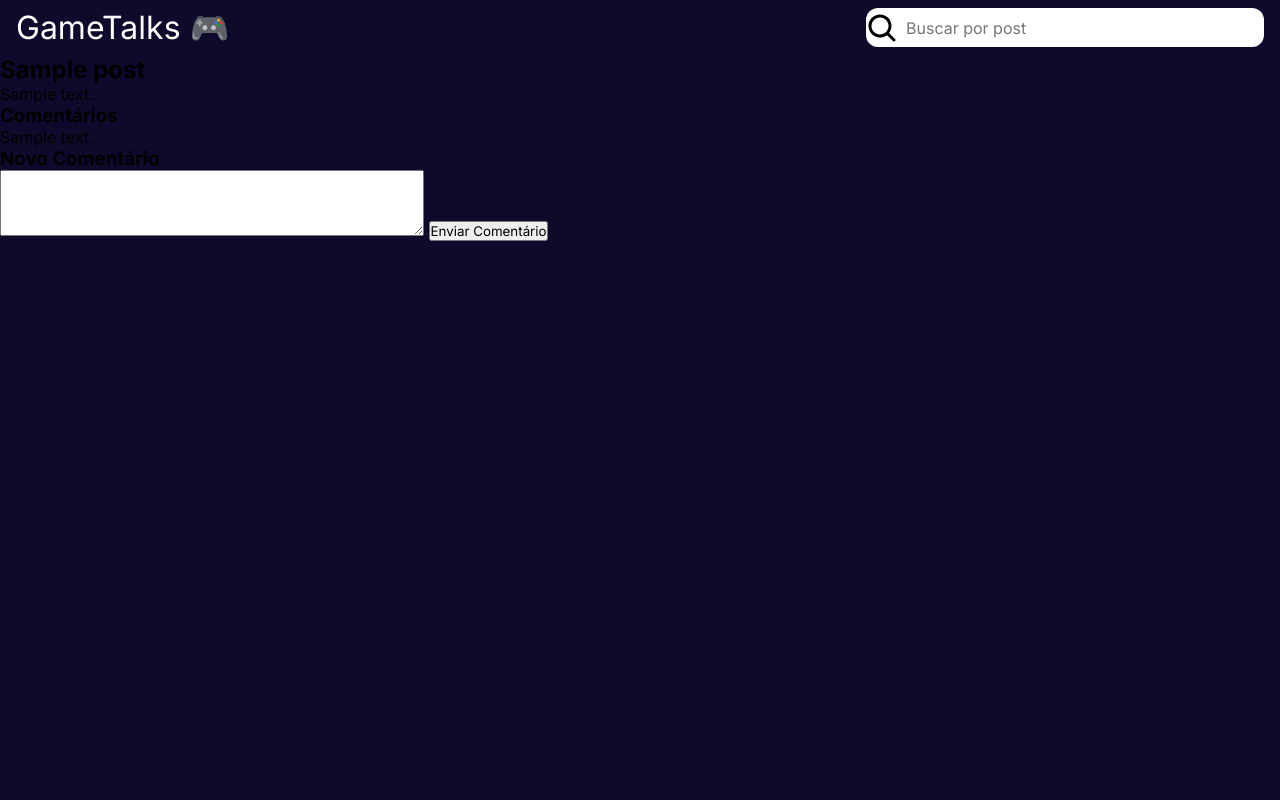
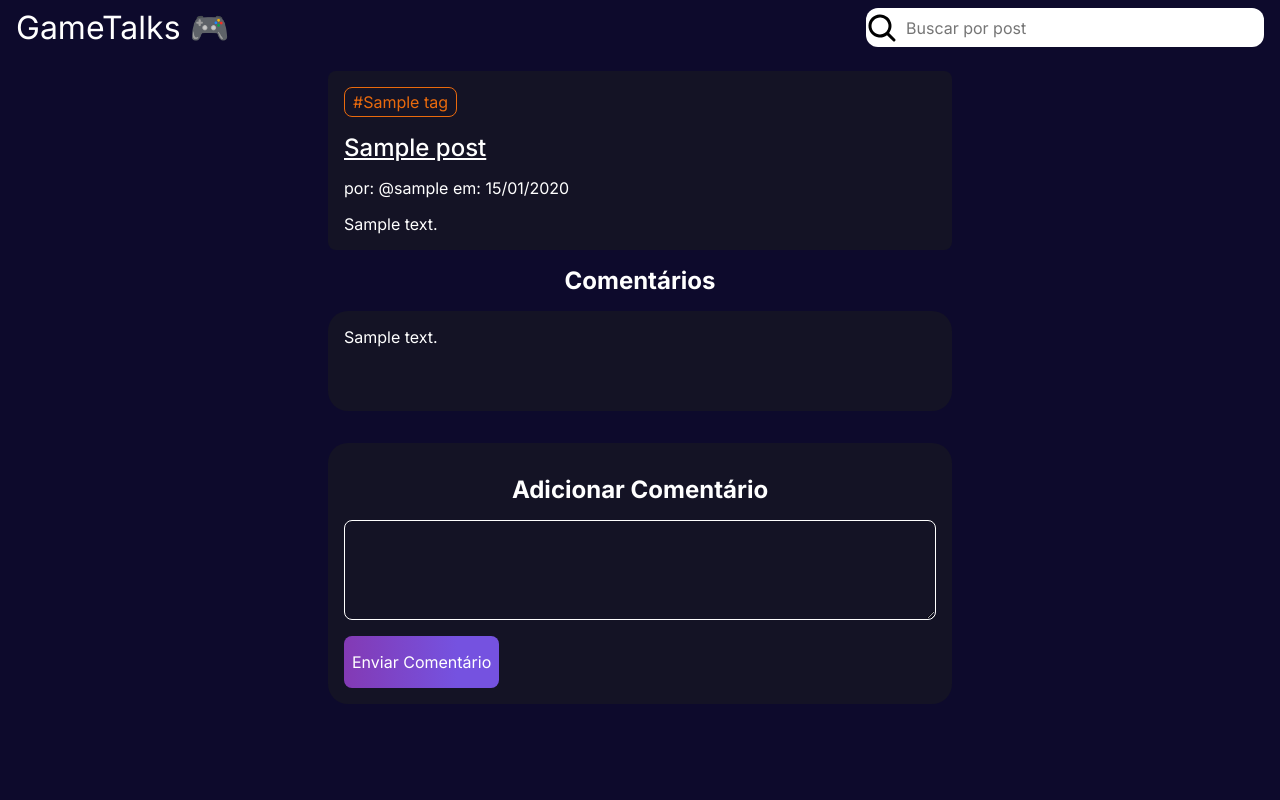
Before and after one commit to limarich/GameTalks, a Django app: page /post/00000000-0000-0000-0000-000000000001/ in a window 1280 px wide. Run offline with Django 4.2, Linux system fonts and the light colour scheme; a user stored in the database is signed in; tables that the repository leaves empty hold one stand-in row (values such as "Sample post").

Commit message:
feat: post page style

```diff
--- a/discussions/models.py
+++ b/discussions/models.py
@@ -22,7 +22,7 @@ class Post(models.Model):
     content = models.CharField(max_length=255)
     created_at = models.DateTimeField(auto_now_add=True)
     updated_at = models.DateTimeField(auto_now=True)
-    user = models.ForeignKey(User, on_delete=models.CASCADE)  # Alteração aqui
+    user = models.ForeignKey(User, on_delete=models.CASCADE)
     thread = models.ForeignKey(Thread, on_delete=models.CASCADE)
 
     def __str__(self):
--- a/discussions/templates/pages/post.html
+++ b/discussions/templates/pages/post.html
@@ -1,25 +1,42 @@
 {% extends "../base.html" %} {% load static %} {% block content %}
 <head>
   <title>Post</title>
-  <link rel="stylesheet" href="{% static '/explore/css/explore.css' %}" />
+  <link rel="stylesheet" href="{% static '/post/css/style.css' %}" />
 </head>
 <body>
-  <div class="post-details">
-    <h2>{{ post.title }}</h2>
+  <section>
+    <div class="post">
+      <div class="tags-group">
+        {% for tag in tags %}
+        <div class="tag">#{{tag.title}}</div>
+        {% endfor %}
+      </div>
+      <h1 class="post-title">{{ post.title }}</h1>
+      <p class="post-subtitle">
+        <span>por: @{{ profile.user_name}}</span>
+        <span>em: {{post.created_at}}</span>
+      </p>
+      <div class="info">
         <p>{{ post.content }}</p>
+      </div>
     </div>
 
     <div class="comments-section">
       <h3>Comentários</h3>
       <ul class="comments-list">
         {% for comment in comments %}
-      <li>{{ comment.content }}</li>
+        <li class="post">
+          <div class="content">{{ comment.content }}</div>
+        </li>
         {% endfor %}
       </ul>
 
       <div class="new-comment-form">
-      <h3>Novo Comentário</h3>
-      <form method="post" action="{% url 'discussions:add_comment_to_post' %}">
+        <h3>Adicionar Comentário</h3>
+        <form
+          method="post"
+          action="{% url 'discussions:add_comment_to_post' %}"
+        >
           {% csrf_token %}
           <input type="hidden" name="post_id" value="{{post.post_id}}" />
           <textarea name="comment_content" rows="4" cols="50"></textarea>
@@ -27,5 +44,6 @@
         </form>
       </div>
     </div>
+  </section>
 </body>
 {% endblock %}
--- a/discussions/views.py
+++ b/discussions/views.py
@@ -3,8 +3,10 @@ from django.http import HttpResponse
 from django.contrib.auth.decorators import login_required
 
 from .models import Post, Thread, Comment, Tag
+from profiles.models import Profile
 from django.shortcuts import render, redirect
 from django.db.models import Count
+from datetime import datetime
 
 def teste(request):
     return HttpResponse("ok")
@@ -59,8 +61,11 @@ def thread_detail(request, thread_id):
 def post(request,post_id):
     post = get_object_or_404(Post, post_id=post_id)
     comments = Comment.objects.filter(post=post)
+    tags = Tag.objects.filter(post=post)
+    post.created_at = post.created_at.strftime("%d/%m/%Y")
+    profile = Profile.objects.filter(user=request.user).first()
 
-    return render(request, 'pages/post.html', {'post': post, 'comments': comments})
+    return render(request, 'pages/post.html', {'post': post, 'comments': comments, 'tags': tags, 'profile': profile})
 
 @login_required
 def add_comment_to_post(request):
@@ -78,14 +83,3 @@ def add_comment_to_post(request):
             return redirect('discussions:post', post_id=post_id)
 
     return HttpResponse("Erro ao adicionar comentário.")
-
-# @login_required
-# def explore(request):
-#     threads_with_most_posts = Thread.objects.annotate(num_posts=Count('post')).order_by('-num_posts')
-
-#     threads_and_posts = {}
-#     for thread in threads_with_most_posts:
-#         posts = Post.objects.filter(thread=thread)
-#         threads_and_posts[thread] = list(posts)
-
-#     return render(request, 'pages/explore.html', {'threads_and_posts': threads_and_posts})
--- /dev/null
+++ b/static/post/css/style.css
@@ -0,0 +1,133 @@
+* {
+  box-sizing: border-box;
+}
+body {
+  background: #0d0a2c;
+  width: 100%;
+  height: 100vh;
+}
+section {
+  width: 100%;
+  display: flex;
+  flex-direction: column;
+  align-items: center;
+  padding: 1rem;
+}
+
+.post {
+  list-style: none;
+  background-color: #141325;
+  color: #fff;
+  width: 50%;
+  border-radius: 8px;
+  min-height: 100px;
+  padding: 1rem;
+}
+.post-title {
+  font-size: 1.5rem;
+  font-weight: 500;
+  text-decoration: underline;
+}
+.post-subtitle {
+  margin: 1rem 0;
+}
+.post-description {
+  font-size: 1rem;
+  font-weight: 400;
+  margin-top: 0.5rem;
+}
+.info {
+  display: flex;
+  width: 100%;
+  justify-content: space-between;
+  align-items: center;
+}
+
+.tags-group {
+  display: flex;
+  justify-content: flex-start;
+  gap: 1rem;
+  width: 100%;
+  margin-bottom: 1rem;
+}
+.tags-group .tag {
+  padding: 0.25rem 0.5rem;
+  border-radius: 8px;
+  color: #ea6a0d;
+  border: 1px solid #ea6a0d;
+  font-size: 1rem;
+}
+.tags-group .tag:nth-child(2n) {
+  border-color: #eb2a69;
+  color: #eb2a69;
+}
+.tags-group .tag:nth-child(3n) {
+  border-color: #37136d;
+  color: #37136d;
+}
+
+.comments-section {
+  color: #fff;
+  display: flex;
+  flex-direction: column;
+  gap: 1;
+  width: 50%;
+}
+
+.comments-section h3 {
+  font-size: 1.5rem;
+  text-align: center;
+  margin: 1rem 0;
+}
+
+.comments-list {
+  display: flex;
+  flex-direction: column;
+  gap: 1rem;
+  width: 100%;
+}
+
+.comments-list li.post {
+  list-style: none;
+  width: 100%;
+  border-radius: 20px;
+}
+
+.new-comment-form {
+  margin-top: 2rem;
+  background-color: #141325;
+  color: #fff;
+  width: 100%;
+  border-radius: 20px;
+  min-height: 100px;
+  padding: 1rem;
+}
+
+.new-comment-form form {
+  display: flex;
+  flex-direction: column;
+  gap: 1rem;
+}
+
+.new-comment-form textarea {
+  border: 1px solid #fff;
+  background: transparent;
+  border-radius: 8px;
+  height: 100px;
+  color: #fff;
+  padding: 1rem;
+  font-size: 1rem;
+}
+.new-comment-form input {
+  all: unset;
+  cursor: pointer;
+  align-self: flex-start;
+  padding: 1rem 0.5rem;
+  background: rgb(131, 58, 180);
+  background: linear-gradient(
+    90deg,
+    rgba(131, 58, 180, 1) 0%,
+    rgba(117, 82, 224, 1) 73%
+  );
+  border-radius: 8px;
+}
```
Lines whose indentation alone changed are shown as unchanged.
